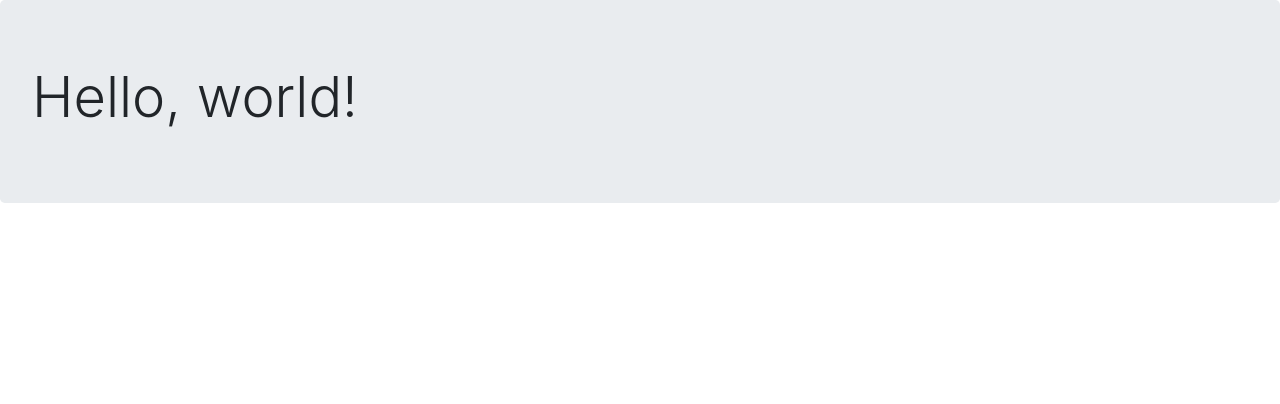
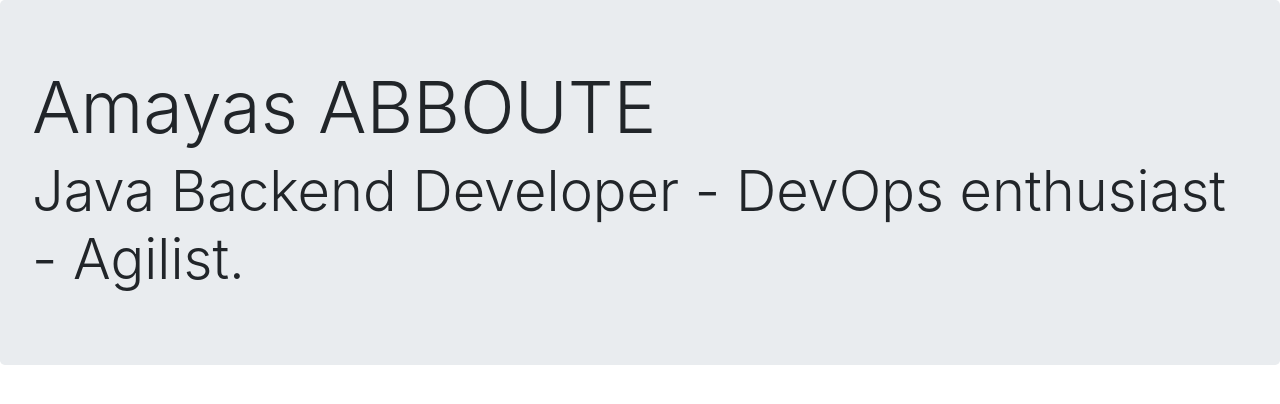
Before and after one commit to amayas-abboute/amayas-abboute.github.io, a plain HTML site: page index.html in a window 1280 px wide. Drawn offline with nearby package versions, Linux system fonts and the light colour scheme.

Commit message:
some information

```diff
--- a/index.html
+++ b/index.html
@@ -7,7 +7,8 @@
 </head>
 <body>
     <div class="jumbotron">
-        <h1 class="display-4">Hello, world!</h1>
+        <h1 class="display-3">Amayas ABBOUTE</h1>
+        <h1 class="display-4">Java Backend Developer - DevOps enthusiast - Agilist.</h1>
     </div>
 </body>
 </html>
```
